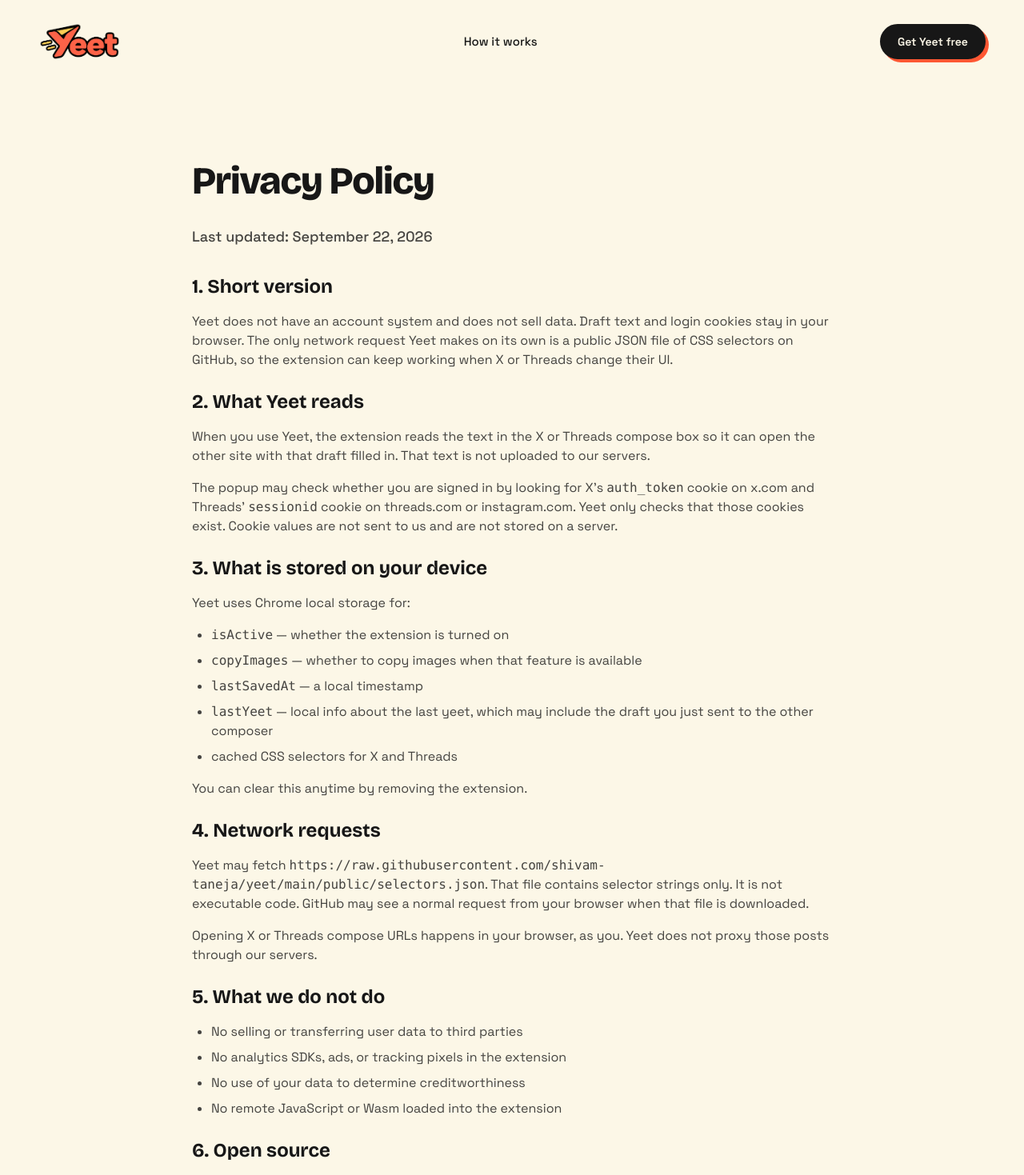
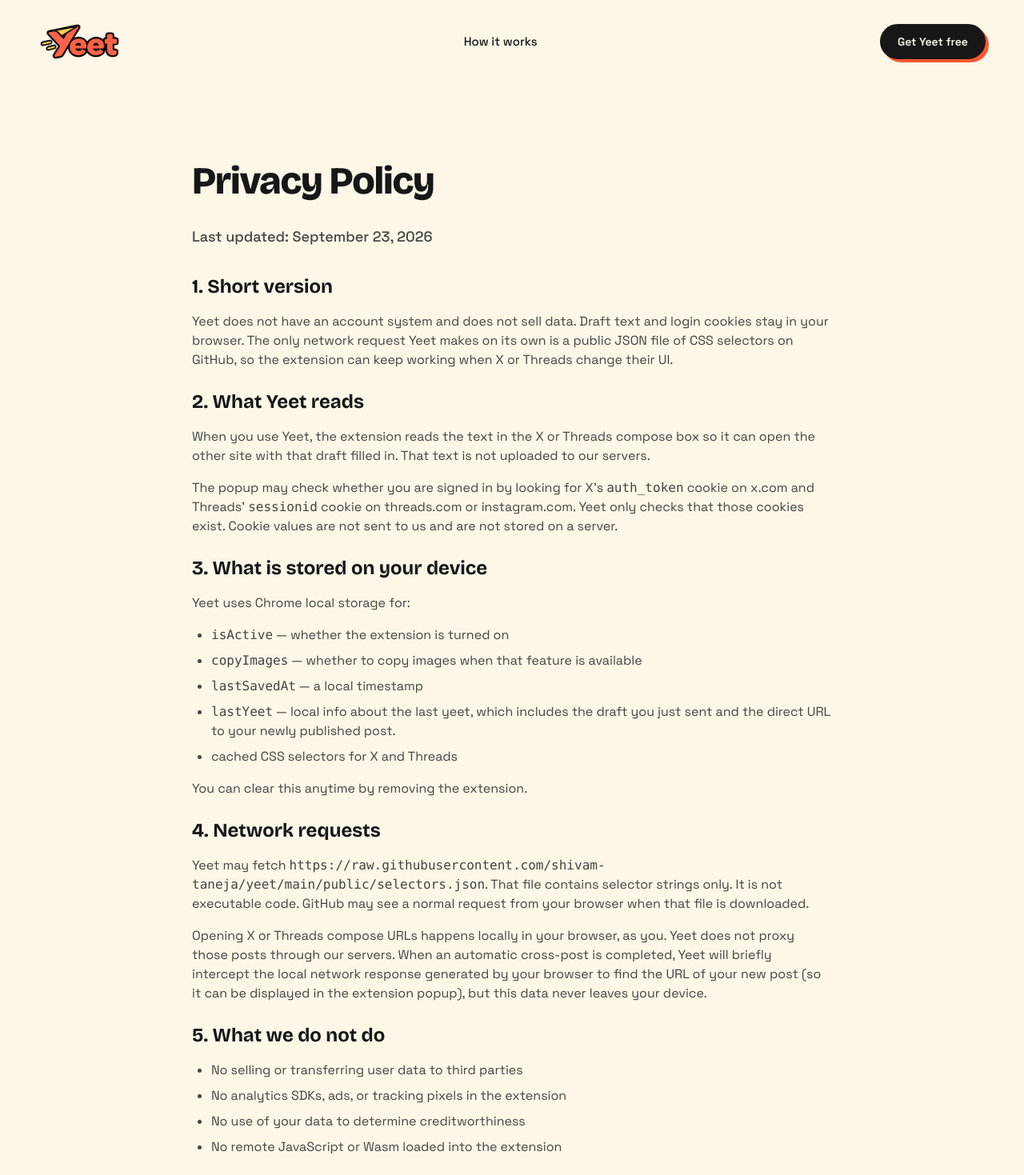
Before and after one commit to shivam-taneja/yeet-web, a Next.js app: page /privacy in a window 1280 px wide. Shown: the top 1469 px of the page at 80% size. Built offline with nearby package versions, Linux system fonts and the light colour scheme.

Commit message:
docs: update privacy policy to clarify lastYeet data and local network interception

```diff
--- a/src/app/privacy/page.tsx
+++ b/src/app/privacy/page.tsx
@@ -23,7 +23,7 @@
           </h1>
 
           <p className="text-ink/80 text-lg mb-8 font-medium">
-            Last updated: September 22, 2026
+            Last updated: September 23, 2026
           </p>
 
           <section className="space-y-6">
@@ -76,7 +76,8 @@
                 </li>
                 <li>
                   <code>lastYeet</code> — local info about the last yeet, which
-                  may include the draft you just sent to the other composer
+                  includes the draft you just sent and the direct URL to your
+                  newly published post.
                 </li>
                 <li>cached CSS selectors for X and Threads</li>
               </ul>
@@ -99,8 +100,12 @@
                 that file is downloaded.
               </p>
               <p className="text-ink/80 mt-4">
-                Opening X or Threads compose URLs happens in your browser, as
-                you. Yeet does not proxy those posts through our servers.
+                Opening X or Threads compose URLs happens locally in your
+                browser, as you. Yeet does not proxy those posts through our
+                servers. When an automatic cross-post is completed, Yeet will
+                briefly intercept the local network response generated by your
+                browser to find the URL of your new post (so it can be displayed
+                in the extension popup), but this data never leaves your device.
               </p>
             </div>
 
```
